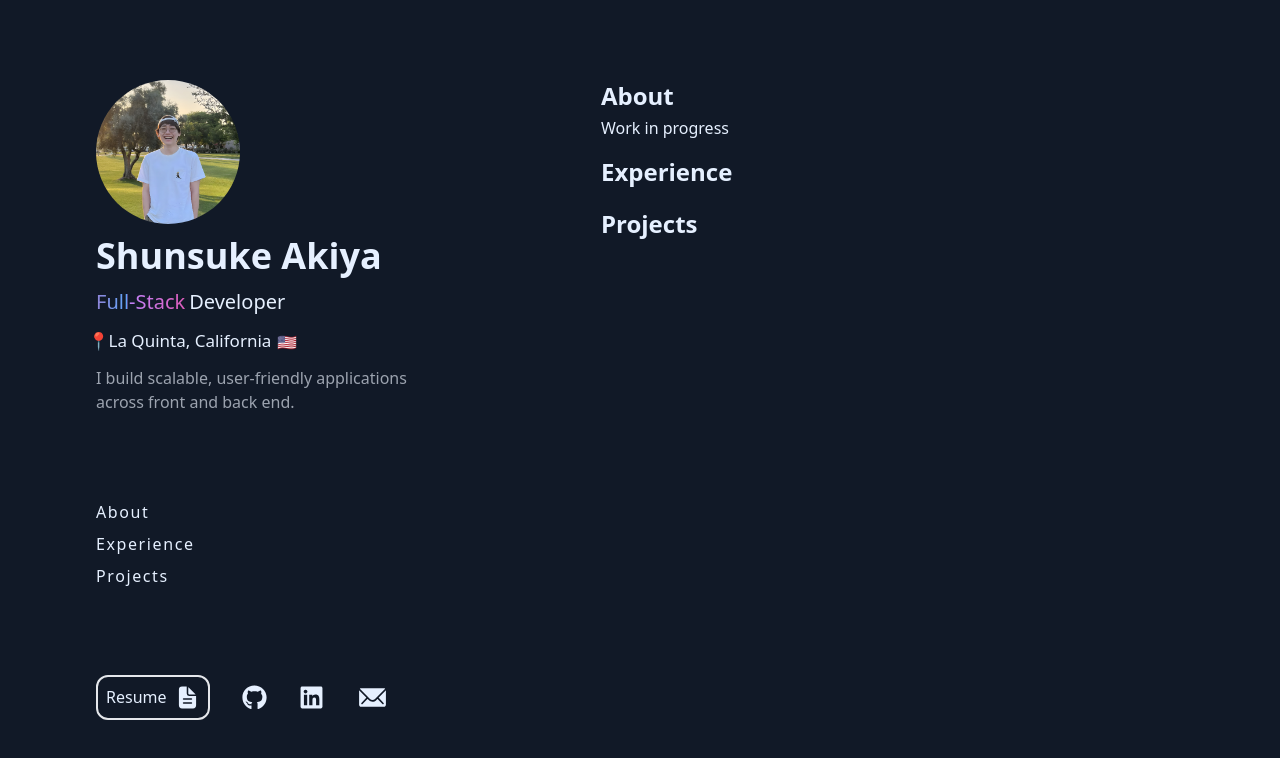
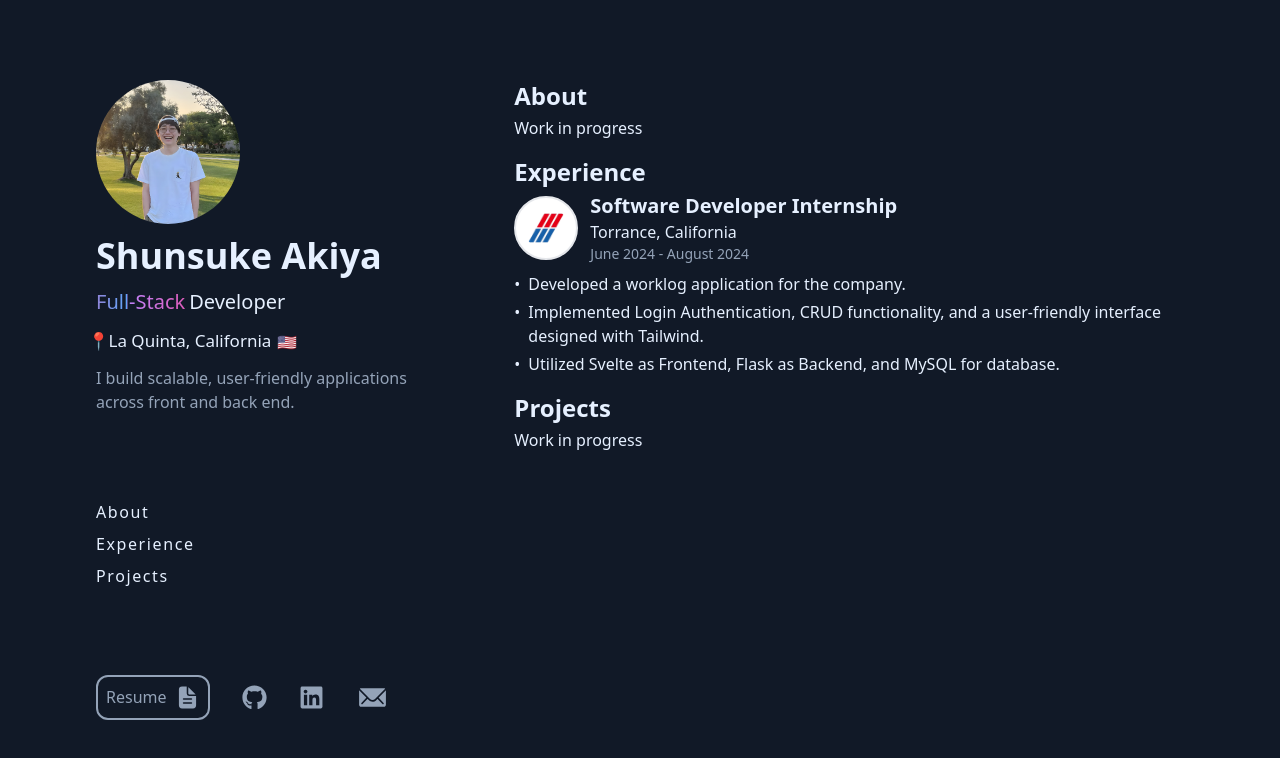
Before and after one commit to shunakiya/portfolio, a React (Vite) app: page / in a window 1280 px wide. Shown: the top 758 px of the page. Built offline with nearby package versions, Linux system fonts and the light colour scheme.

Commit message:
added experience, changed button color and hover color

```diff
--- a/src/App.tsx
+++ b/src/App.tsx
@@ -4,12 +4,14 @@ import { IoIosMail } from "react-icons/io";
 import { IoDocumentText } from "react-icons/io5";
 import pfp from "./assets/pfp.png";
 import resume from "./assets/resume.pdf";
+import lsa from "./assets/lsa.png";
 
 export default function App() {
   const writeEmail = () => {
     const mailLink = "mailto:shunakiya@gmail.com";
     window.open(mailLink, "_blank");
   };
+  4;
 
   const openResume = () => {
     window.open(resume, "_blank");
@@ -41,7 +43,7 @@ export default function App() {
               <p className="mt-[1.5px] ml-[6px]">🇺🇸</p>
             </div>
 
-            <p className="text-[16px] w-[335px] text-gray-400">
+            <p className="text-[16px] w-[335px] text-slate-400">
               I build scalable, user-friendly applications across front and back
               end.
             </p>
@@ -58,26 +60,23 @@ export default function App() {
         </div>
 
         {/* socials */}
-        <div className="flex items-center bottom-0">
+        <div className="flex items-center bottom-0 text-slate-400">
           {/* resume button */}
           <div className="flex space-x-8 items-center">
             <button
               onClick={openResume}
-              className="hover:transition hover:ease-in-out duration-100 hover:text-gray-400 hover:border-gray-500"
+              className=" hover:transition hover:ease-in-out duration-100 hover:text-[#e6f0ff]"
             >
-              <div className="flex flex-row border-2 rounded-xl p-2 gap-2">
+              <div className="flex flex-row border-2 duration-100 border-slate-400 hover:border-[#e6f0ff] rounded-xl p-2 gap-2">
                 <p className="font-medium">Resume </p>
-                <IoDocumentText
-                  size={25}
-                  className="hover:transition hover:ease-in-out duration-75 hover:fill-gray-500"
-                />
+                <IoDocumentText size={25} />
               </div>
             </button>
 
             <a href="https://github.com/shunakiya" target="_blank">
               <FaGithub
                 size={25}
-                className="hover:transition hover:ease-in-out duration-75 hover:fill-gray-500"
+                className="hover:transition hover:ease-in-out duration-75 hover:fill-[#e6f0ff]"
               />
             </a>
 
@@ -85,13 +84,13 @@ export default function App() {
               <FaLinkedin
                 size={25}
                 className="hover:transition hover:ease-in-out duration-75
-              hover:fill-gray-500"
+              hover:fill-[#e6f0ff]"
               />
             </a>
             <button onClick={writeEmail}>
               <IoIosMail
                 size={33}
-                className="hover:transition hover:ease-in-out duration-75 hover:fill-gray-500"
+                className="hover:transition hover:ease-in-out duration-75 hover:fill-[#e6f0ff]"
               />
             </button>
           </div>
@@ -109,11 +108,50 @@ export default function App() {
         {/* Experience */}
         <div className="mb-4">
           <h1 className="text-2xl font-semibold mb-1">Experience</h1>
+          <div>
+            <div className="flex flex-row items-center gap-2 mb-2">
+              <img
+                src={lsa}
+                className="w-16 h-16 p-2 border-2 rounded-full bg-white mr-1"
+              />
+              <div className="flex flex-col">
+                <h1 className="text-xl font-semibold">
+                  Software Developer Internship
+                </h1>
+                <p className="text-base font-medium">Torrance, California</p>
+                <p className="text-slate-400 text-sm">
+                  June 2024 - August 2024
+                </p>
+              </div>
+            </div>
+
+            <div className="list-inside space-y-1">
+              <li className="flex gap-2">
+                <p>•</p>
+                <p>Developed a worklog application for the company.</p>
+              </li>
+              <li className="flex gap-2">
+                <p>•</p>
+                <p>
+                  Implemented Login Authentication, CRUD functionality, and a
+                  user-friendly interface designed with Tailwind.
+                </p>
+              </li>
+              <li className="flex gap-2">
+                <p>•</p>
+                <p>
+                  Utilized Svelte as Frontend, Flask as Backend, and MySQL for
+                  database.
+                </p>
+              </li>
+            </div>
+          </div>
         </div>
 
         {/* Projects */}
         <div>
           <h1 className="text-2xl font-semibold mb-1">Projects</h1>
+          <p>Work in progress</p>
         </div>
       </div>
     </div>
```
Also changed, not shown: src/assets/lsa.png (added).
